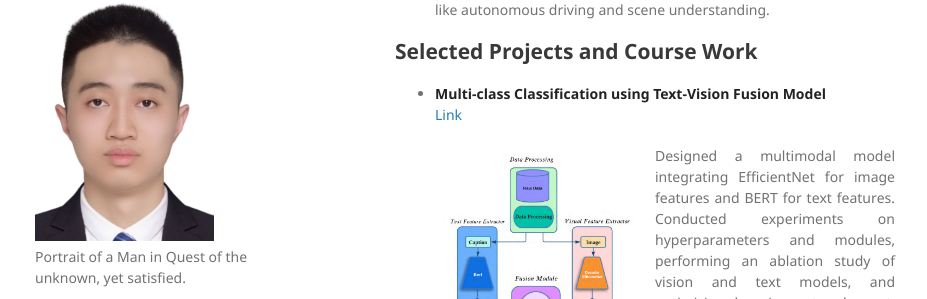
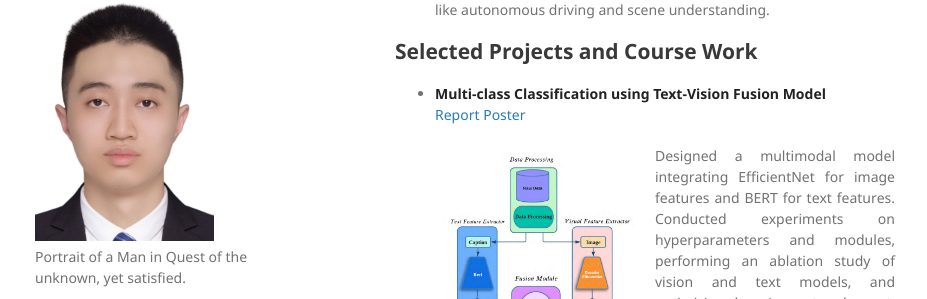
Before and after one commit to junzhin/junzhin-homepage, a Jekyll site: the page built from index.md, in a window 1280 px wide and 1400 px high, scrolled down 2214 px. Shown: the part 155-454 px from the top of the window, without its empty margins (175-1102 px from the left). Built offline with Jekyll 4.4.1, drawn with Linux system fonts in a browser that asks for light colours; some of the changed text lies outside the part shown.

Commit message:
Update index.md

```diff
--- a/index.md
+++ b/index.md
@@ -106,7 +106,7 @@ _"Positivity is the essence of progress. In every challenge, I see an opportunit
 ## Selected Projects and Course Work
 
 - **Multi-class Classification using Text-Vision Fusion Model**
-[Link](https://junzhin.github.io/junzhin-homepage/)
+[Report](https://drive.google.com/file/d/18U67_H5nPL6BjajxfbX34E5AqhIBEl3S/view?usp=sharing) [Poster](https://drive.google.com/file/d/1oYXzy0yNNpW3BrtD8QGXR1eBkmAVe_2B/view?usp=drive_link)
 
     <div>
     <img src="/junzhin-homepage/assets/img/text_lan_fusion.png" alt="Night-to-Day Image Translation" style="float: left; margin-right: 20px; width: 200px;">
```
Also changed, not shown: other parts of index.md (+3 -0 lines).
